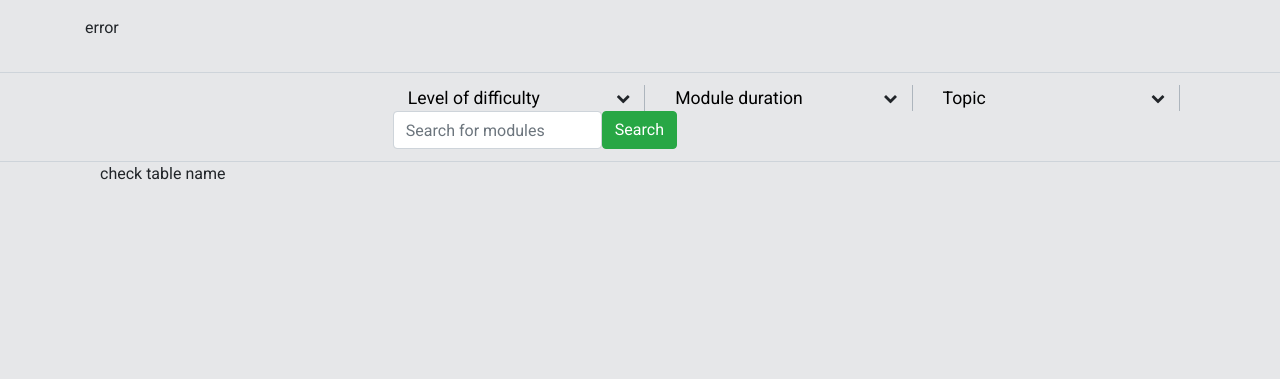
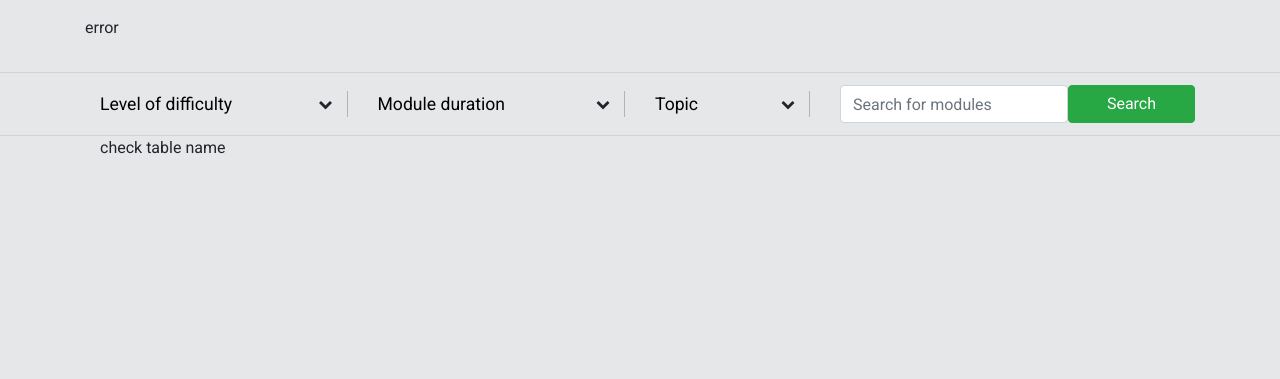
Before and after one commit to odu-emse/emsePortal, a PHP site: page / in a window 1280 px wide. Shown: the part 80-459 px from the top of the page. Run offline with PHP 8.4, Linux system fonts and the light colour scheme; the visitor is signed in with stand-in values (Sample User, id 1); data that the repository does not hold is empty; some libraries are stand-ins or nearby versions.

Commit message:
lms-78 search section margin

```diff
--- a/src/index.php
+++ b/src/index.php
@@ -19,15 +19,8 @@ include_once 'components/nav.php';
     </div>
 <div class="sort row">
     <div class="sort--wrapper container d-flex">
-        <div class="sort--options col row pl-0 pr-0">
-
-        </div>
         <form class="form-inline ml-0 search sort--search" action="search.php" method="get">
-
-
-
-
-            <div class="sort--options__lvl col-md-4">
+            <div class="sort--options__lvl col-lg-3 col-md-12">
                 <div class="sort--options--wrapper">
                     <label class="sort--label sr-only" for="">Level of difficulty</label>
                     <select class="sort--select" name="diff" id="">
@@ -38,7 +31,7 @@ include_once 'components/nav.php';
                     </select>
                 </div>
             </div>
-            <div class="sort--options__module col-md-4">
+            <div class="sort--options__module col-lg-3 col-md-12">
                 <div class="sort--options--wrapper">
                     <label class="sort--label sr-only" for="">Module duration</label>
                     <select class="sort--select" name="dur" id="">
@@ -49,7 +42,7 @@ include_once 'components/nav.php';
                     </select>
                 </div>
             </div>
-            <div class="sort--options__topic col-md-4">
+            <div class="sort--options__topic col-lg-2 col-md-12">
                 <div class="sort--options--wrapper">
                     <label class="sort--label sr-only" for="">Topic</label>
                     <select class="sort--select" name="topic" id="">
@@ -62,10 +55,12 @@ include_once 'components/nav.php';
                     </select>
                 </div>
             </div>
-
-
-            <input value="" autocomplete="off" id="search_input" name="searchQuery" class="form-control search--input" type="text" placeholder="Search for modules">
-            <button class="btn btn-success search--button" type="submit" value="true" name="submitSearch">Search</button>
+            <div class="sort--options__search col-lg-4 col-md-12 pr-0">
+                <div class="sort--options--wrapper">
+                    <input value="" autocomplete="off" id="search_input" name="searchQuery" class="form-control search--input" type="text" placeholder="Search for modules">
+                    <button class="btn btn-success search--button" type="submit" value="true" name="submitSearch">Search</button>
+                </div>
+            </div>
             <div id="resp"></div>
         </form>
     </div>
--- a/src/style/style.sass
+++ b/src/style/style.sass
@@ -170,6 +170,8 @@ body
     display: flex
     justify-items: center
     align-items: center
+    &--search
+        width: 100%
     &--wrapper
         position: relative
     &--select
@@ -185,7 +187,7 @@ body
             height: 1em
             background-color: aqua
     &--options
-        &__lvl, &__module, &__topic
+        &__lvl, &__module, &__topic, &__search
             display: flex
             align-items: center
         &--wrapper
@@ -204,6 +206,17 @@ body
                 top: calc(50% - 0.5em)
                 margin-right: 1em
                 z-index: -1
+        &__search
+            .sort--options--wrapper
+                display: flex
+                &:after
+                    display: none
+                border: 0
+                .search
+                    &--input
+                        flex: 2
+                    &--button
+                        flex: 1
 
 .tile
     border: 1px solid black
```
Also changed, not shown: src/style/style.min.css.
